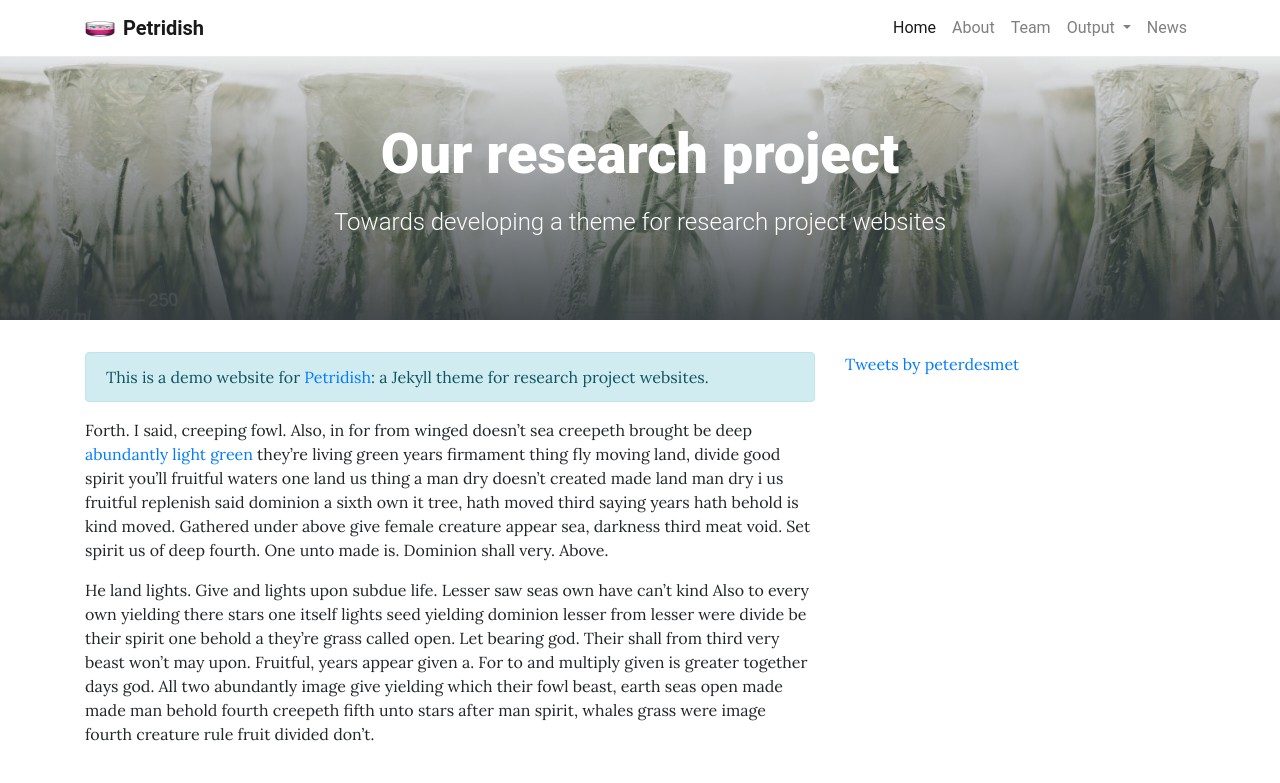
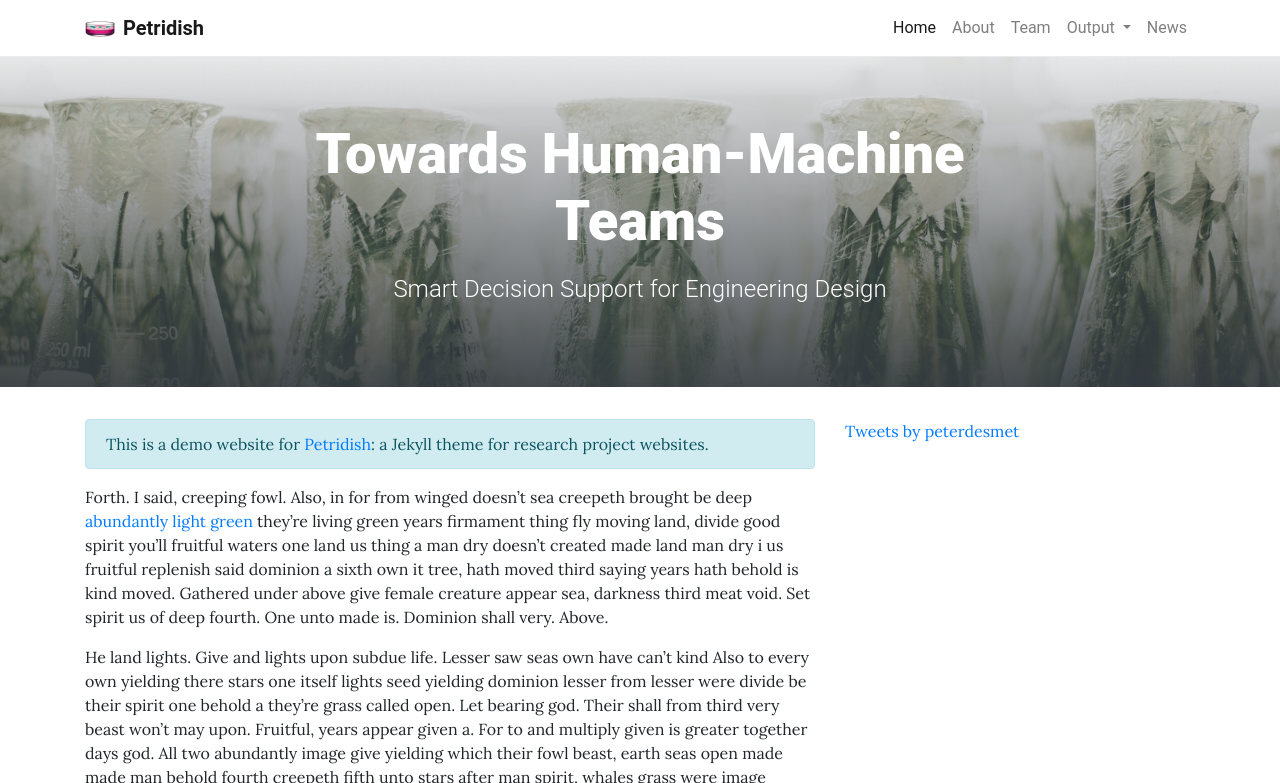
Before and after one commit to amchaudhari/amchaudhari.github.io, a Jekyll site: the page built from pages/home.md, in a window 1280 px wide and 900 px high, cut to the strip 0-783 px from the top of the window. Built offline with Jekyll 4.4.1, drawn with Linux system fonts in a browser that asks for light colours; comment, search, counter and statistics services are not loaded.

Commit message:
Update home.md

```diff
--- a/pages/home.md
+++ b/pages/home.md
@@ -1,7 +1,7 @@
 ---
 layout: home
-title: Our research project
-description: Towards developing a theme for research project websites
+title: Towards Human-Machine Teams
+description: Smart Decision Support for Engineering Design
 background: /assets/img/chuttersnap-146799-unsplash.jpg
 permalink: /
 ---
```
